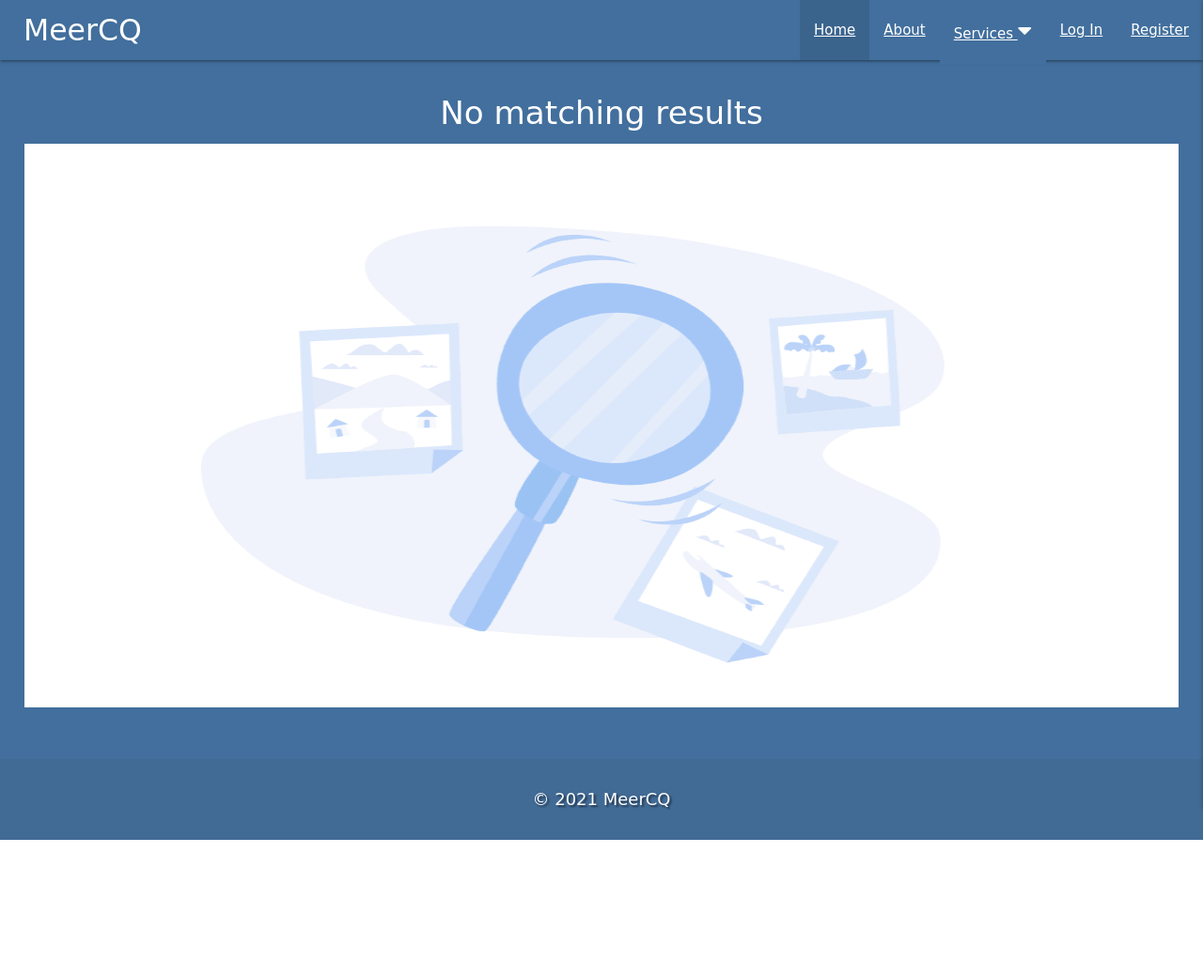
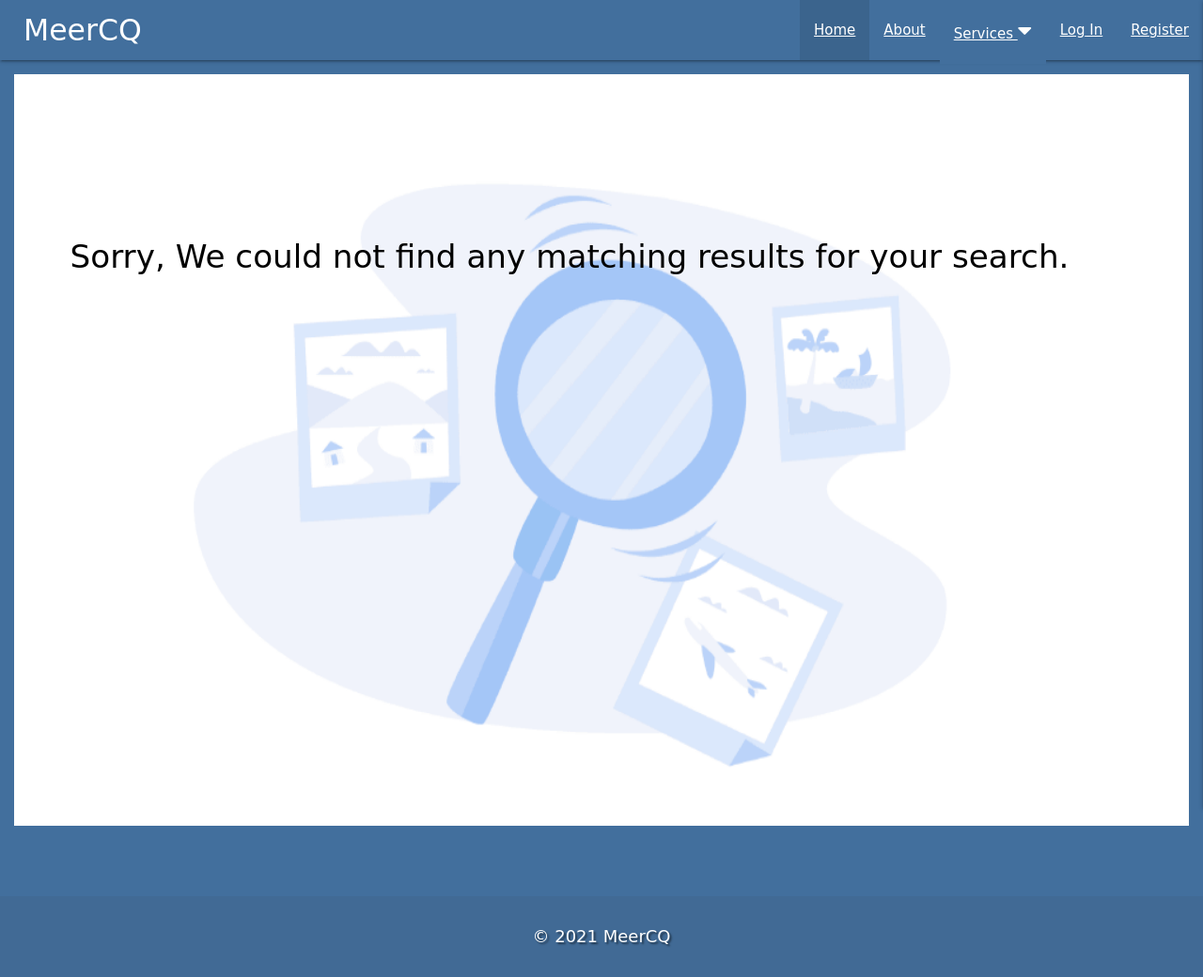
Before and after one commit to gomathishankar28/ms3_meercq, a Flask app: page /search in a window 1280 px wide; the page is wider, and only the part inside the window is pictured. Shown: that part at 94% size. Before the commit the page ends 894 px from the top of that part, so only its background shows below. Run offline with Flask 2, Linux system fonts and the light colour scheme; data that the repository does not hold is empty; some libraries are stand-ins or nearby versions; some web fonts are replaced.

Commit message:
fixed some styling related  issues while testing

```diff
--- a/app.py
+++ b/app.py
@@ -50,8 +50,8 @@
         mongo.db.users.insert_one(register)
 
         # put the new user into 'session' cookie
-        session["user"] = request.form.get("username").lower()
-        flash("Hi {} , your Registration is Successful!".format(request.form.get("username")))
+
+        flash("Hi {} , your Registration is Successful! Please Login to continue".format(request.form.get("username")))
         return render_template("login.html")
     return render_template("register.html")
 
--- a/static/css/style.css
+++ b/static/css/style.css
@@ -6,6 +6,7 @@
 	flex-direction: column;
 	font-family: 'Akaya Telivigala', cursive, sans-serif;
 	background-color: #426f9d;
+	overflow-x: hidden;
 }
 input,
 	optgroup,
@@ -112,6 +113,25 @@
 	left: 50%;
 	color: black;
 }
+.no_results {
+	text-align: center;
+	position: absolute;
+	top: 30%;
+	margin-left: -5%!important;
+	color: black;
+
+}
+.no_results h4 {
+	padding: 20px!important;
+}
+.try_again {
+	text-align: center;
+	position: absolute;
+	top: 60%;
+	margin: 10%;
+	margin-left: 20%;
+
+}
 
 .search_form {
 	top: 50%;
@@ -194,6 +214,11 @@
 	padding: 10px;
 }
 
+.select-wrapper .caret {
+
+    fill: rgb(255 255 255);
+}
+
 /*-------- Hover effect on nav links---------------*/
 active,#navbar-items a {
     text-decoration-line: underline;
@@ -208,9 +233,10 @@
 	opacity: 1;
 	display: block;
 	width: 100%;
-	height: auto;
+	height: 300px;
 	transition: .5s ease;
 	backface-visibility: hidden;
+	margin-top: 15px;
   }
 
   .middle {
@@ -359,6 +385,13 @@
 	.reviews {
 		width: 330px;
 	}
+	.try_again {
+
+		position: absolute;
+		top: 35%;
+
+
+	}
 }
 @media (min-width: 411px) {
 	.card.small {
@@ -409,6 +442,15 @@
 	 .add_review {
 		margin-left: 25px;
 	}
+	.no_results h4 {
+		margin: 10px!important;
+		margin-left: 40px!important;
+		padding: 5px!important;
+	}
+	.try_again a {
+		top: -100px!important;
+    	position: relative;
+	}
 }
 
 @media (min-width: 768px) {
@@ -446,6 +488,10 @@
 	.add_contact,.edit_contact,
 	.add_review {
 		margin-left: 50px;
+	}
+	.try_again a {
+		top: -200px!important;
+    	position: relative;
 	}
 }
 
@@ -496,6 +542,10 @@
 	.add_review {
 		margin-left: 150px;
 	}
+	.try_again a{
+		top: -400px!important;
+    	position: relative;
+	}
 }
 
 @media (min-width: 1080px) {
@@ -537,4 +587,8 @@
 	.add_contact {
 	margin-left: 200px;
 	}
+	.try_again a {
+		top: -700px!important;
+    	position: relative;
+	}
 }
--- a/static/js/script.js
+++ b/static/js/script.js
@@ -21,4 +21,5 @@
         },
       });
 
+
 });
--- a/templates/add_review.html
+++ b/templates/add_review.html
@@ -29,8 +29,8 @@
 
                                             <div class="input-field col s12">
                                                 <i class="fas fa-star-half-alt prefix white-text"></i>
-                                                <select id="rating" name="rating" class="validate" type="number" required>
-                                                    <option value="" disabled>give your rating</option>
+                                                <select id="rating" name="rating" type="number" required>
+                                                    <option value='' disabled selected>give your rating</option>
                                                     <option value=1>1</option>
                                                     <option value=2>2</option>
                                                     <option value=3>3</option>
--- a/templates/base.html
+++ b/templates/base.html
@@ -106,7 +106,7 @@
                 {% if messages %}
                     {% for message in messages %}
                         <div class="row flashes">
-                            <h5 class="center-align grey-text text-darken-4">{{ message }}</h5>
+                            <h5 class="center-align">{{ message }}</h5>
                         </div>
                     {% endfor %}
                 {% endif %}
--- a/templates/index.html
+++ b/templates/index.html
@@ -19,8 +19,9 @@
                             <div class="input-field col s12 m12 l10 center-align search-input">
                                 <i class="fas fa-search prefix search_text"></i>
                                 <input type="text" id="autocomplete-input" class="autocomplete search_text" name="query" id="query" minlength="3" class="validate"
-                                    placeholder="I need an eg:plumber" required>
-                                <label for="query">Search </label>
+                                    placeholder=" Please search for a service type eg:plumber" required>
+                                    <span class="helper-text"></span>
+
                             </div>
                             <div class="input-field col s12 m12 l2 center-align">
                                 <button type="submit" class="red accent-4 btn text-shadow center-align search">
--- a/templates/no_results.html
+++ b/templates/no_results.html
@@ -1,11 +1,17 @@
 {% extends "base.html" %}
 {% block content %}
 
-    <div class="row">
-        <div class="col s12">
-            <h4 class="center-align">No matching results</h4>
-            <img class="materialboxed" width="100%" height="600px" src="static/images/search/noresults.png" alt="maginifier pic">
+        <img class="materialboxed" width="100%" height="800px" src="static/images/search/noresults.png" alt="maginifier pic">
+        <div class="row">
+            <div class="col s12 no_results">
+                <h4 class="center-align">Sorry, We could not find any matching results for your search.</h4>
+            </div>
         </div>
-    </div>
+        <div class="row">
+            <div class="col s12 try_again">
+                <a class="waves-effect waves-light btn medium red accent-4 white-text" href="{{ url_for('home') }}"><strong>Try again</strong></a>
+               </button>
+            </div>
+        </div>
 
 {% endblock %}
--- a/templates/register.html
+++ b/templates/register.html
@@ -28,7 +28,7 @@
                 <div class="row">
                     <div class="input-field col s12">
 						<i class="fas fa-envelope-open prefix form_label"></i>
-                        <input id="email" name="email" type="email" class="validate">
+                        <input id="email" name="email" type="email" class="validate black-text">
                         <label for="email">Email</label>
                     </div>
                 </div>
```
